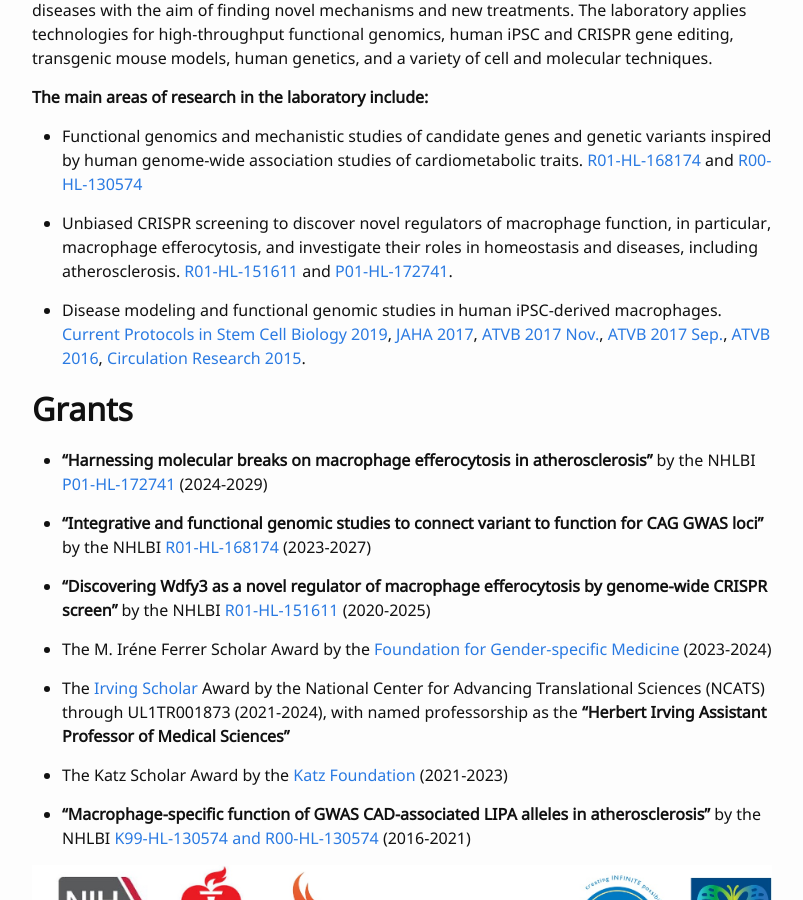
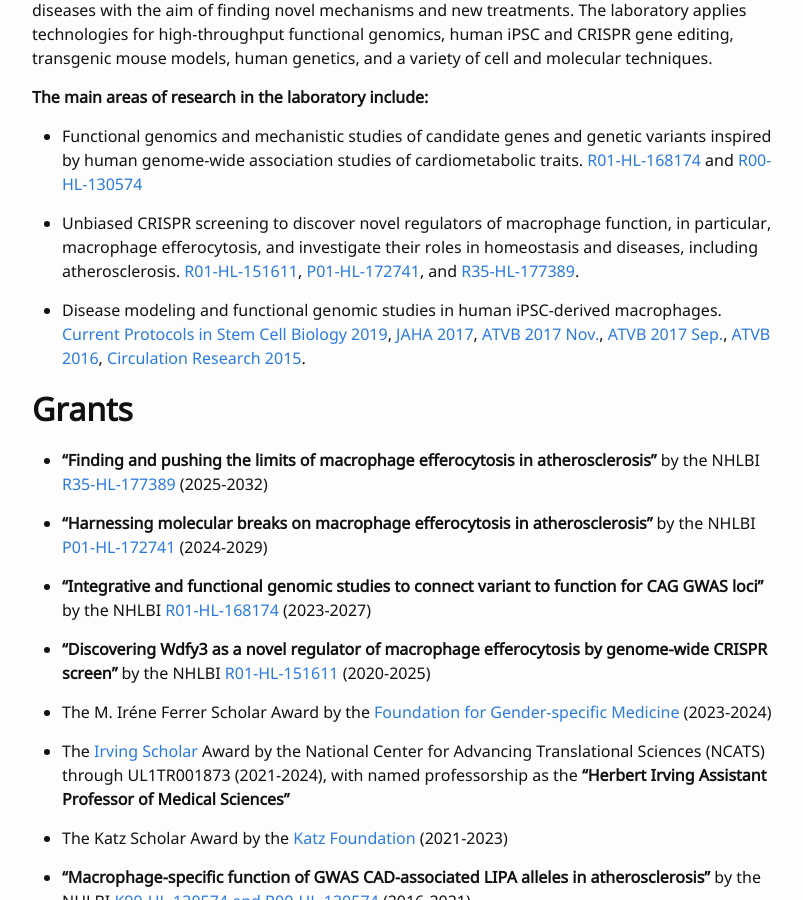
Before and after one commit to hanruizhang/zhanglab, a Jekyll site: the page built from 1_Research.md, in a window 1280 px wide and 900 px high, scrolled down 591 px. Shown: the whole window, without its empty margins (238-1041 px from the left). Built offline with Jekyll 4.4.1, drawn with Linux system fonts in a browser that asks for light colours; comment, search, counter and statistics services are not loaded.

Commit message:
Update 1_Research.md

```diff
--- a/1_Research.md
+++ b/1_Research.md
@@ -16,12 +16,14 @@ Dr. Zhang's laboratory seeks to understand the dynamic role of macrophages in ca
 
 * Functional genomics and mechanistic studies of candidate genes and genetic variants inspired by human genome-wide association studies of cardiometabolic traits. [R01-HL-168174](https://reporter.nih.gov/search/zQE0vAern0yY4dtpLdbNag/project-details/10639274){:target="_blank"} and [R00-HL-130574](https://projectreporter.nih.gov/project_info_description.cfm?aid=9765372&icde=49755340&ddparam=&ddvalue=&ddsub=&cr=1&csb=default&cs=ASC&pball=){:target="_blank"}
 
-* Unbiased CRISPR screening to discover novel regulators of macrophage function, in particular, macrophage efferocytosis, and investigate their roles in homeostasis and diseases, including atherosclerosis. [R01-HL-151611](https://projectreporter.nih.gov/project_info_description.cfm?aid=9945435&icde=49996451&ddparam=&ddvalue=&ddsub=&cr=2&csb=default&cs=ASC&pball=){:target="_blank"} and [P01-HL-172741](https://reporter.nih.gov/search/K2fNMZHVak-41arV2rBvdA/project-details/10849324){:target="_blank"}.
+* Unbiased CRISPR screening to discover novel regulators of macrophage function, in particular, macrophage efferocytosis, and investigate their roles in homeostasis and diseases, including atherosclerosis. [R01-HL-151611](https://projectreporter.nih.gov/project_info_description.cfm?aid=9945435&icde=49996451&ddparam=&ddvalue=&ddsub=&cr=2&csb=default&cs=ASC&pball=){:target="_blank"}, [P01-HL-172741](https://reporter.nih.gov/search/K2fNMZHVak-41arV2rBvdA/project-details/10849324){:target="_blank"}, and [R35-HL-177389](https://reporter.nih.gov/search/a3a9vyDyYkeBYQB59Kv_bQ/project-details/11037155){:target="_blank"}.
 
 * Disease modeling and functional genomic studies in human iPSC-derived macrophages.
 [Current Protocols in Stem Cell Biology 2019](https://currentprotocols.onlinelibrary.wiley.com/doi/full/10.1002/cpsc.74), [JAHA 2017](https://www.ahajournals.org/doi/full/10.1161/JAHA.117.007431?url_ver=Z39.88-2003&rfr_id=ori:rid:crossref.org&rfr_dat=cr_pub%3dpubmed), [ATVB 2017 Nov.](https://www.ncbi.nlm.nih.gov/pmc/articles/PMC5687272/), [ATVB 2017 Sep.](https://www.ncbi.nlm.nih.gov/pmc/articles/PMC5659288/), [ATVB 2016](https://www.ncbi.nlm.nih.gov/pmc/articles/PMC4919157/), [Circulation Research 2015](https://www.ncbi.nlm.nih.gov/pmc/articles/PMC4565503/).
 
 # **Grants**
+* **"Finding and pushing the limits of macrophage efferocytosis in atherosclerosis"** by the NHLBI [R35-HL-177389](https://reporter.nih.gov/search/a3a9vyDyYkeBYQB59Kv_bQ/project-details/11037155){:target="_blank"} (2025-2032)
+
 * **"Harnessing molecular breaks on macrophage efferocytosis in atherosclerosis"** by the NHLBI [P01-HL-172741](https://reporter.nih.gov/search/K2fNMZHVak-41arV2rBvdA/project-details/10849324){:target="_blank"} (2024-2029)
 
 * **"Integrative and functional genomic studies to connect variant to function for CAG GWAS loci"** by the NHLBI [R01-HL-168174](https://reporter.nih.gov/search/zQE0vAern0yY4dtpLdbNag/project-details/10639274){:target="_blank"} (2023-2027)
```
